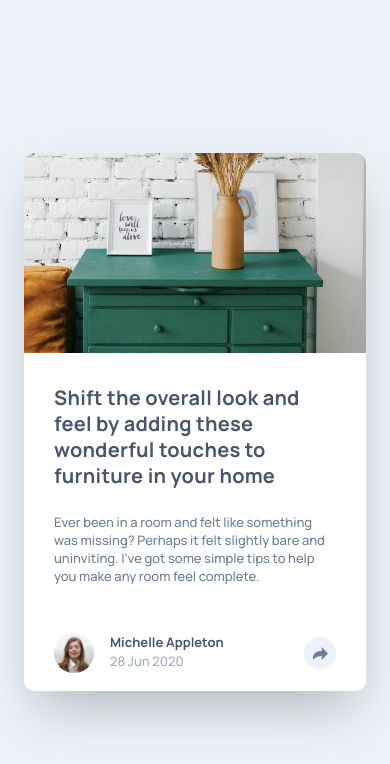
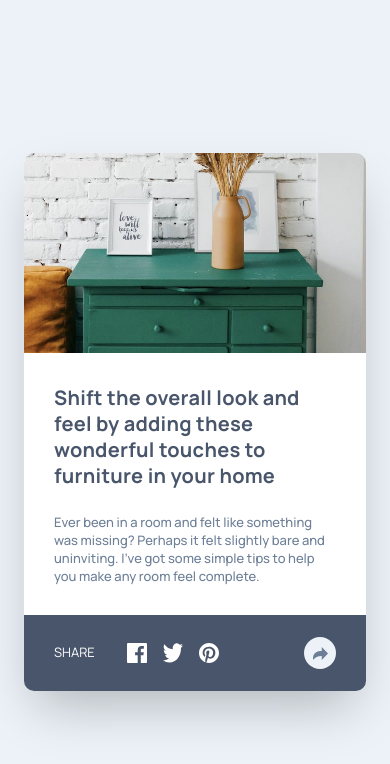
Before and after one commit to anggelserrato/fm-article-preview-component, a website: page index.html in a window 390 px wide. Both pictures are taken after a click on the button "Share this article". Drawn offline with nearby package versions, Linux system fonts and the light colour scheme.

Commit message:
feat: implement interactive share menu with mobile functionality

```diff
--- a/index.html
+++ b/index.html
@@ -83,7 +83,7 @@
         </figure>
 
         <div
-          class="flex flex-1 flex-col justify-center gap-600 px-[30px] pb-[18px] md:m-0 md:gap-300 md:py-500 md:pr-500 md:pl-0"
+          class="relative flex flex-1 flex-col justify-center gap-600 px-[30px] pb-[18px] md:m-0 md:gap-300 md:py-500 md:pr-500 md:pl-0"
         >
           <div class="flex flex-col gap-300">
             <h1 class="text-preset-1 text-dark-grayish-blue-900">
@@ -117,18 +117,11 @@
               </div>
             </div>
 
-            <div id="share-menu" class="hidden">
-              <p>SHARE</p>
-              <img src="./images/icon-facebook.svg" alt="Share on Facebook" />
-              <img src="./images/icon-twitter.svg" alt="Share on Twitter" />
-              <img src="./images/icon-pinterest.svg" alt="Share on Pinterest" />
-            </div>
-
             <button
               aria-label="Share this article"
               aria-expanded="false"
-              aria-controls="share-menu"
-              class="bg-light-grayish-blue-200 group hover:bg-dark-blue-500 flex h-[32px] w-[32px] cursor-pointer items-center justify-center rounded-full transition-colors duration-200"
+              aria-controls="share-toast"
+              class="bg-light-grayish-blue-200 group hover:bg-dark-blue-500 flex h-[32px] w-[32px] cursor-pointer items-center justify-center rounded-full"
             >
               <svg xmlns="http://www.w3.org/2000/svg" width="15" height="13">
                 <path
@@ -137,9 +130,43 @@
                 />
               </svg>
             </button>
+
+            <div
+              id="share-toast"
+              class="bg-dark-grayish-blue-900 absolute bottom-0 left-0 flex hidden h-[76px] w-full items-center justify-between gap-300 px-[30px] transition-colors duration-200 md:hidden"
+            >
+              <div class="flex gap-200">
+                <p
+                  class="text-preset-3 text-grayish-blue-400 mr-200 text-white"
+                >
+                  SHARE
+                </p>
+                <img src="./images/icon-facebook.svg" alt="Share on Facebook" />
+                <img src="./images/icon-twitter.svg" alt="Share on Twitter" />
+                <img
+                  src="./images/icon-pinterest.svg"
+                  alt="Share on Pinterest"
+                />
+              </div>
+              <button
+                aria-label="Share this article"
+                aria-expanded="false"
+                aria-controls="share-toast"
+                class="bg-light-grayish-blue-200 group hover:bg-dark-blue-500 flex h-[32px] w-[32px] cursor-pointer items-center justify-center rounded-full transition-colors duration-200"
+              >
+                <svg xmlns="http://www.w3.org/2000/svg" width="15" height="13">
+                  <path
+                    class="fill-dark-blue-500 transition-colors duration-200 group-hover:fill-white"
+                    d="M15 6.495L8.766.014V3.88H7.441C3.33 3.88 0 7.039 0 10.936v2.049l.589-.612C2.59 10.294 5.422 9.11 8.39 9.11h.375v3.867L15 6.495z"
+                  />
+                </svg>
+              </button>
+            </div>
           </footer>
         </div>
       </article>
     </main>
+
+    <script src="script.js"></script>
   </body>
 </html>
--- a/script.js
+++ b/script.js
@@ -0,0 +1,14 @@
+const menu = document.getElementById("share-toast");
+
+document.querySelectorAll('[aria-controls="share-toast"]').forEach((btn) => {
+  btn.onclick = (e) => {
+    e.stopPropagation();
+    menu.classList.toggle("hidden");
+  };
+});
+
+window.onclick = (e) => {
+  if (!menu.contains(e.target)) {
+    menu.classList.add("hidden");
+  }
+};
```
